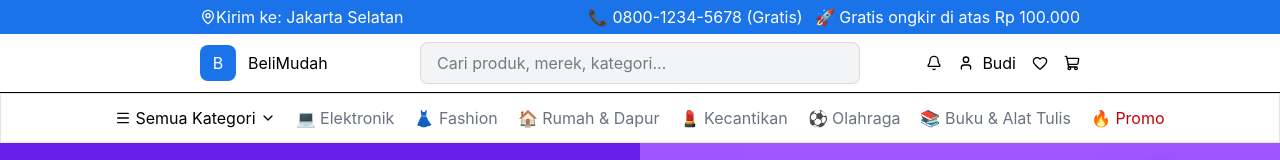
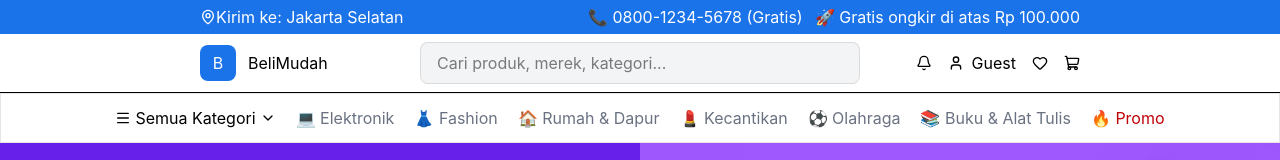
Before and after one commit to muhammadfajarr30/koda-b8-react, a React (Vite) app: page / in a window 1280 px wide. Shown: the top 160 px of the page. Built offline with nearby package versions, Linux system fonts and the light colour scheme.

Commit message:
feat:  get user name for display name user in navbar and navigate to profile and navigate  wishlist and cart page

```diff
--- a/src/components/Navbar.jsx
+++ b/src/components/Navbar.jsx
@@ -10,6 +10,12 @@ import {
 } from "lucide-react";
 
 const Navbar = () => {
+  const currentUser =
+    JSON.parse(localStorage.getItem("account")) || {};
+
+  const lastName =
+    currentUser.fullName?.split(" ").slice(-1)[0] || "Guest";
+    console.log(currentUser)
   return (
     <>
       <header className="bg-[#1a73e8] text-white px-50 py-1.25">
@@ -47,20 +53,22 @@ const Navbar = () => {
               </button>
             </li>
             <li className="nav-item">
-              <button className="flex items-center gap-2">
+              <Link to="/profile/edit-profile" className="flex items-center gap-2">
                 <User size={16} />
-                <span>Budi</span>
-              </button>
+                <span>{lastName}</span>
+              </Link>
             </li>
-            <li className="nav-item">
+            <Link to="/profile/wishlist" className="nav-item">
               <button className="flex items-center">
                 <Heart size={16} />
               </button>
-            </li>
+            </Link>
             <li className="nav-item">
+              <Link to="/cart">
               <button className="flex items-center">
                 <ShoppingCart size={16} />
               </button>
+              </Link>
             </li>
           </ul>
         </div>
```
